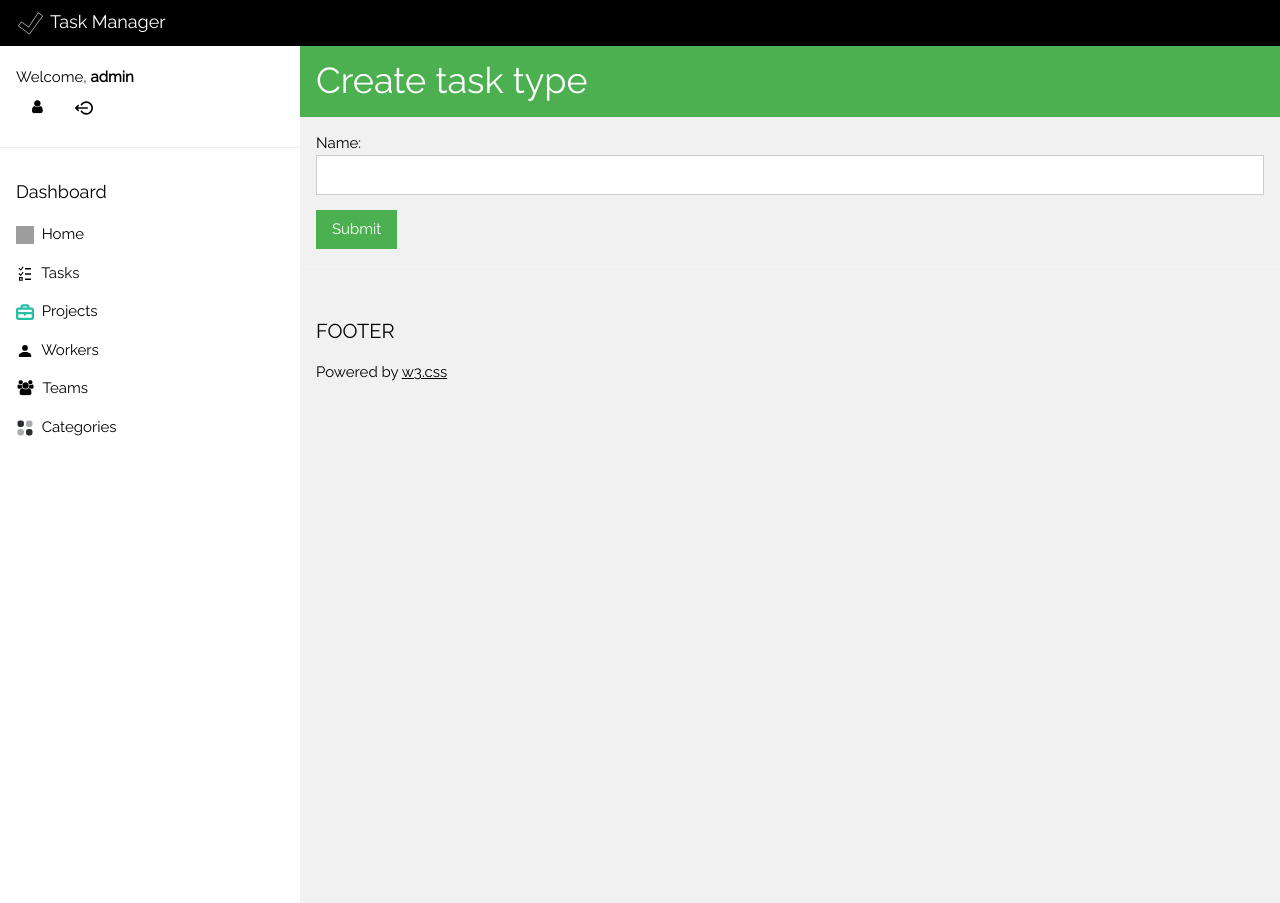
After one commit to Wenhun/it_company_task_manager, a Django app: page /categories/task_type/create in a window 1280 px wide. The commit adds this page. Run offline with Django 5.2, Linux system fonts and the light colour scheme; a user stored in the database is signed in; grey boxes are pictures that could not be loaded.

Commit message:
add create, update and delete pages for 'Task Type' model.

```diff
--- a/task_manager/forms.py
+++ b/task_manager/forms.py
@@ -1,7 +1,7 @@
 from django import forms
 from django.contrib.auth import get_user_model
 
-from task_manager.models import Task, Project
+from task_manager.models import Task, Project, TaskType
 
 
 class TaskForm(forms.ModelForm):
@@ -35,3 +35,12 @@ class ProjectForm(forms.ModelForm):
             "deadline": forms.DateInput(attrs={"class": "w3-input w3-border"}),
             "status": forms.Select(attrs={"class": "w3-select w3-border"}),
         }
+
+
+class TaskTypeForm(forms.ModelForm):
+    class Meta:
+        model = TaskType
+        fields = "__all__"
+        widgets = {
+            "name": forms.TextInput(attrs={"class": "w3-input w3-border"}),
+        }
--- a/task_manager/urls.py
+++ b/task_manager/urls.py
@@ -15,7 +15,10 @@ from task_manager.views import (index,
                                 WorkerDetailView,
                                 TeamListView,
                                 TeamDetailView,
-                                categories)
+                                categories,
+                                TaskTypeCreateView,
+                                TaskTypeUpdateView,
+                                TaskTypeDeleteView)
 
 app_name = "task_manager"
 
@@ -36,4 +39,7 @@ urlpatterns = [
     path("teams/", TeamListView.as_view(), name="team-list"),
     path("teams/<int:pk>/", TeamDetailView.as_view(), name="team-detail"),
     path("categories/", categories, name="categories"),
+    path("categories/task_type/create", TaskTypeCreateView.as_view(), name="categories-task-type-create"),
+    path("categories/task_type/<int:pk>/update", TaskTypeUpdateView.as_view(), name="categories-task-type-update"),
+    path("categories/task_type/<int:pk>/delete", TaskTypeDeleteView.as_view(), name="categories-task-type-delete"),
 ]
--- a/task_manager/views.py
+++ b/task_manager/views.py
@@ -8,7 +8,7 @@ from django.shortcuts import render, get_object_or_404, redirect
 from django.urls import reverse_lazy
 from django.views import generic
 
-from task_manager.forms import TaskForm, ProjectForm
+from task_manager.forms import TaskForm, ProjectForm, TaskTypeForm
 from task_manager.models import Task, Project, Team, TaskType, Position
 
 
@@ -186,3 +186,20 @@ class TaskUpdateView(LoginRequiredMixin, generic.UpdateView):
 class TaskDeleteView(LoginRequiredMixin, generic.DeleteView):
     model = Task
     success_url = reverse_lazy("task_manager:task-list")
+
+
+class TaskTypeCreateView(LoginRequiredMixin, generic.CreateView):
+    model = TaskType
+    form_class = TaskTypeForm
+    success_url = reverse_lazy("task_manager:categories")
+
+
+class TaskTypeUpdateView(LoginRequiredMixin, generic.UpdateView):
+    model = TaskType
+    form_class = TaskTypeForm
+    success_url = reverse_lazy("task_manager:categories")
+
+
+class TaskTypeDeleteView(LoginRequiredMixin, generic.DeleteView):
+    model = TaskType
+    success_url = reverse_lazy("task_manager:categories")
--- a/templates/task_manager/category.html
+++ b/templates/task_manager/category.html
@@ -9,13 +9,13 @@
   <hr>
 
   <div class="w3-container">
-    <h2>Task Types <a class="w3-button w3-green" href="#">Add new</a></h2>
+    <h2>Task Types <a class="w3-button w3-green" href="{% url 'task_manager:categories-task-type-create' %}">Add new</a></h2>
     <table class="w3-table w3-striped w3-white">
       {% for task_type in task_types %}
       <tr class="w3-hover-blue">
         <td>{{ task_type.name }}</td>
-        <td><a class="w3-button w3-blue" href="#">Update</a></td>
-        <td><a class="w3-button w3-red" href="#">Delete</a></td>
+        <td><a class="w3-button w3-blue" href="{% url 'task_manager:categories-task-type-update' pk=task_type.pk %}">Update</a></td>
+        <td><a class="w3-button w3-red" href="{% url 'task_manager:categories-task-type-delete' pk=task_type.pk %}">Delete</a></td>
       </tr>
       {% endfor %}
     </table>
--- /dev/null
+++ b/templates/task_manager/tasktype_confirm_delete.html
@@ -0,0 +1 @@
+{% include 'includes/confirm_delete.html' with object_name="task type" %}
--- /dev/null
+++ b/templates/task_manager/tasktype_form.html
@@ -0,0 +1,12 @@
+{% extends "base.html" %}
+
+{% block content %}
+  <header class="w3-container w3-green">
+    <h1>{{ object|yesno:"Update,Create" }} task type</h1>
+  </header>
+  <form class="w3-container" action="" method="post" novalidate>
+    {% csrf_token %}
+    {{ form.as_p }}
+    <input type="submit" value="Submit" class="w3-button w3-green">
+  </form>
+{% endblock %}
```
Also changed, not shown: templates/task_manager/index.html (+7 -5 lines), db.sqlite3.
